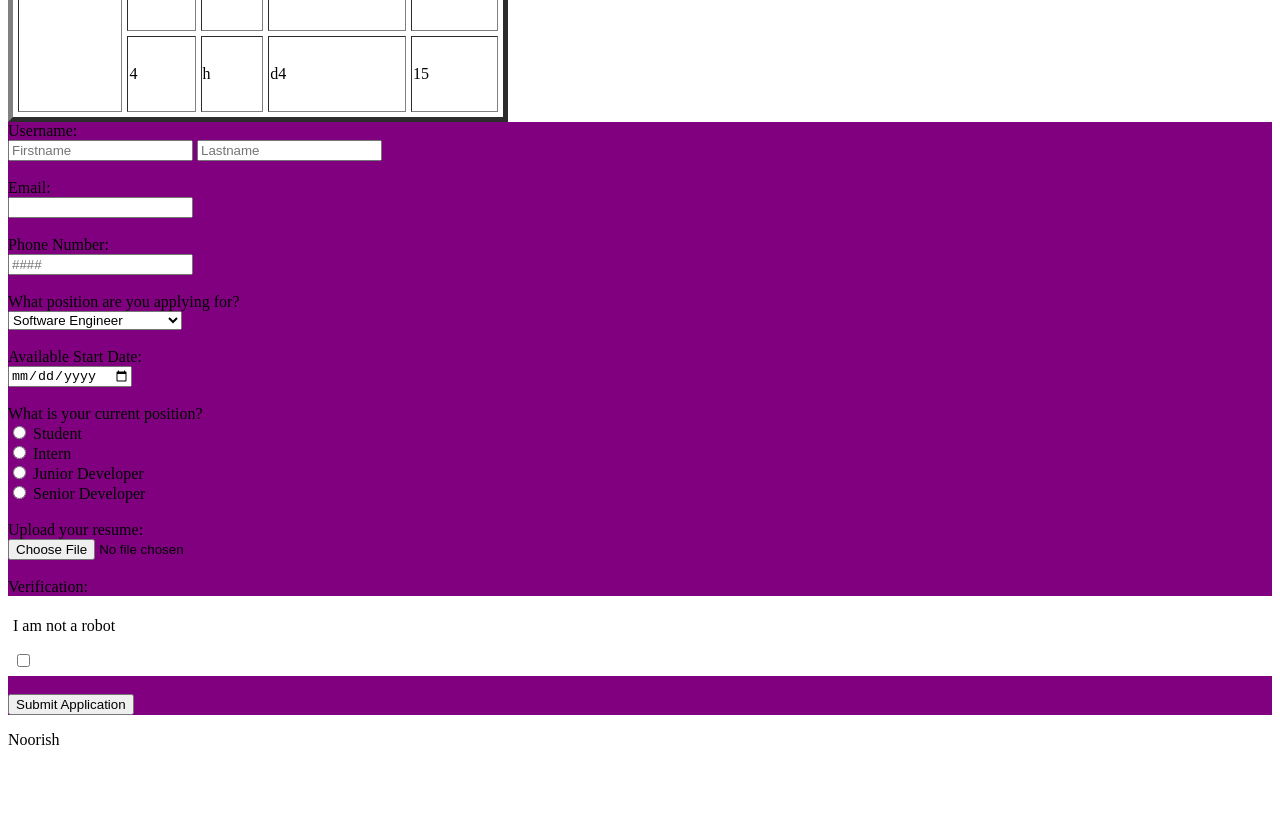
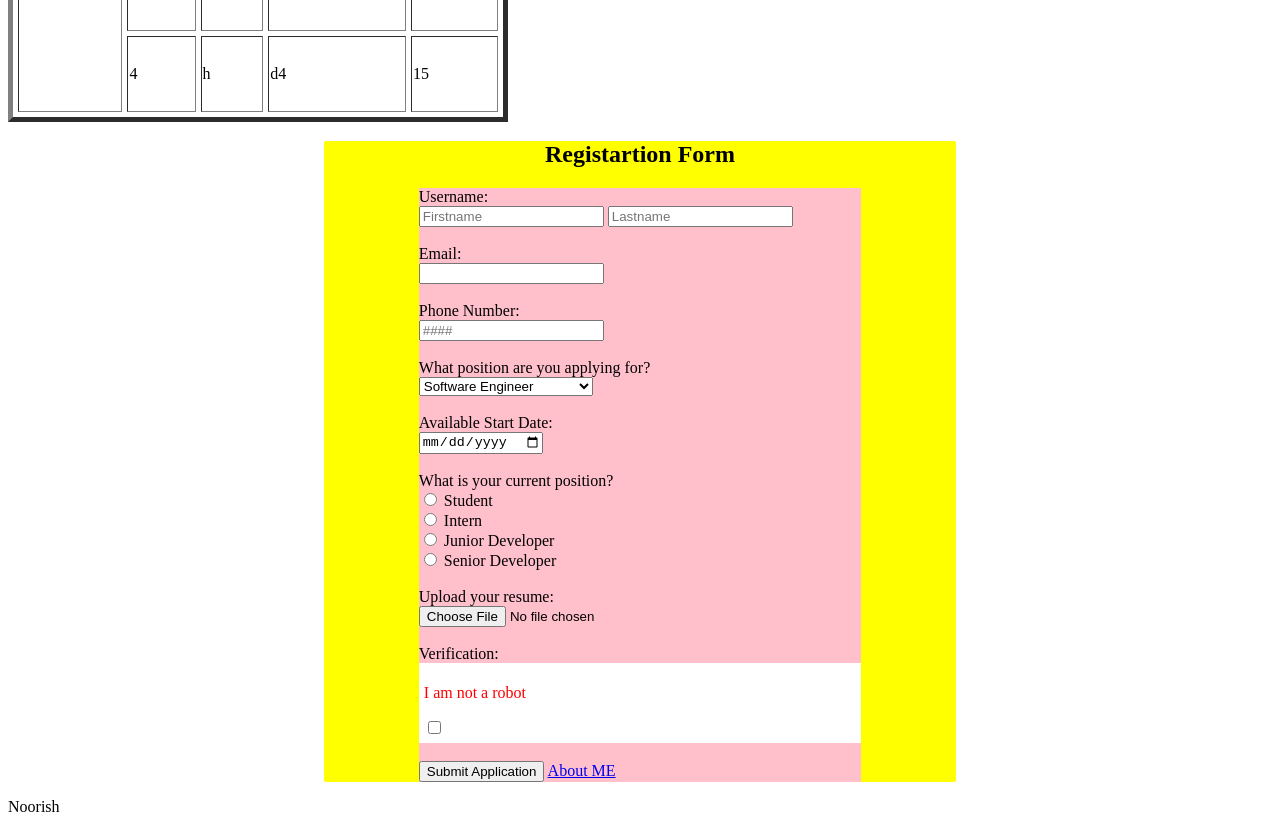
Before and after one commit to Noorish100/frontend_tech, a website: page profile.html in a window 1280 px wide. Shown: the part 800-1632 px from the top of the page. Before the commit the page ends 1565 px from the top, so only its background shows below. Drawn offline with Linux system fonts and the light colour scheme.

Commit message:
styling in forms

```diff
--- a/profile.html
+++ b/profile.html
@@ -3,6 +3,7 @@
   <head>
     <meta charset="UTF-8" />
     <title>Profile Page</title>
+    <link rel="stylesheet" href="styles.css" />
   </head>
   <body>
     <header>
@@ -14,7 +15,7 @@
         height="100px"
         src="https://images.pexels.com/photos/771742/pexels-photo-771742.jpeg?auto=compress&cs=tinysrgb&dpr=1&w=500"
       />
-      <h2>About Me</h2>
+      <h2 id="tab">About Me</h2>
       <p>Hi, I’m Noorish. I love learning new things.</p>
 
       <ul type="square">
@@ -67,8 +68,9 @@
       </table>
     </div>
 
-    <div style="background-color: purple" width="20px">
-      <form action="formResult.html">
+    <div class="formdiv">
+      <h2>Registartion Form</h2>
+      <form class="form" action="formResult.html">
         <label>Username:</label><br />
         <input type="text" placeholder="Firstname" />
         <input type="text" placeholder="Lastname" /><br /><br />
@@ -108,8 +110,8 @@
           <input type="checkbox" />
         </div>
         <br />
-
         <input type="submit" value="Submit Application" />
+        <a href="#tab">About ME</a>
       </form>
     </div>
     <footer>
--- a/styles.css
+++ b/styles.css
@@ -1,3 +1,26 @@
 h1 {
   text-decoration: underline;
 }
+
+.formdiv {
+  background-color: yellow;
+  border: 5px;
+  border-radius: 2px;
+  margin: auto;
+  width: 50%;
+}
+
+.form {
+  background-color: pink;
+  width: 70%;
+  border: 10px;
+  margin: auto;
+}
+
+.form p {
+  color: red;
+}
+
+.formdiv h2 {
+  text-align: center;
+}
```
